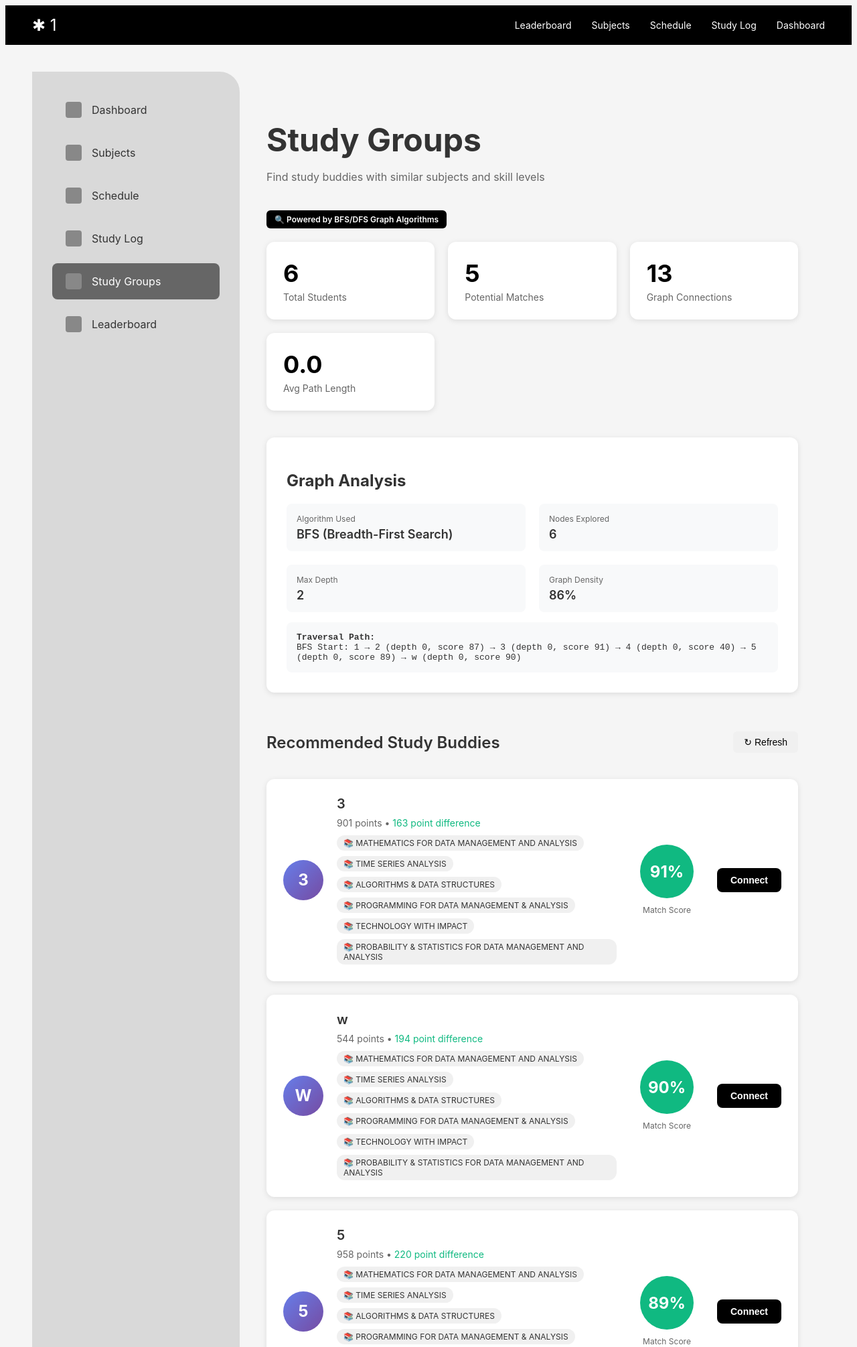
After one commit to rmetchkarovaieu2024-bit/ADS-Project, a Flask app: page /study_groups in a window 1280 px wide. The commit adds this page. Shown: the top 2011 px of the page at 67% size. Run offline with Flask 3, Linux system fonts and the light colour scheme; a user stored in the database is signed in.

Commit message:
13.11.2025 - Raya and ALp fixed random things

```diff
--- a/app.py
+++ b/app.py
@@ -589,6 +589,279 @@ class LeaderboardBST:
             'right': self._node_to_dict(node.right)
         }
 
+
+# ============ OOP: Graph Class for Study Buddies ============
+from collections import deque
+
+
+class StudyBuddyGraph:
+    """
+    Graph data structure for finding study buddies
+    Demonstrates: Graph theory, BFS/DFS algorithms, adjacency list representation
+    """
+
+    def __init__(self):
+        self.graph = {}  # Adjacency list: {user_id: [connected_user_ids]}
+        self.user_data = {}  # Store user information
+        self.connections = 0
+        self.traversal_path = []
+
+    def add_user(self, user_id, username, points, subjects):
+        """Add a user node to the graph"""
+        if user_id not in self.graph:
+            self.graph[user_id] = []
+            self.user_data[user_id] = {
+                'username': username,
+                'points': points,
+                'subjects': set(subjects)
+            }
+
+    def add_connection(self, user1_id, user2_id):
+        """
+        Add bidirectional edge between two users
+        Represents potential study buddy relationship
+        """
+        if user1_id in self.graph and user2_id in self.graph:
+            if user2_id not in self.graph[user1_id]:
+                self.graph[user1_id].append(user2_id)
+                self.graph[user2_id].append(user1_id)
+                self.connections += 1
+
+    def calculate_compatibility(self, user1_id, user2_id):
+        """
+        Calculate compatibility score between two users
+        Based on: shared subjects and point similarity
+        """
+        user1 = self.user_data[user1_id]
+        user2 = self.user_data[user2_id]
+
+        # Shared subjects score (0-50 points)
+        shared = user1['subjects'].intersection(user2['subjects'])
+        total_subjects = max(len(user1['subjects']), len(user2['subjects']))
+        subject_score = (len(shared) / total_subjects * 50) if total_subjects > 0 else 0
+
+        # Points similarity score (0-50 points)
+        point_diff = abs(user1['points'] - user2['points'])
+        max_possible_diff = 1000  # Assume max difference of 1000 points
+        point_score = max(0, 50 - (point_diff / max_possible_diff * 50))
+
+        total_score = int(subject_score + point_score)
+        return total_score, list(shared), point_diff
+
+    def bfs_find_buddies(self, start_user_id, max_buddies=10):
+        """
+        Breadth-First Search to find study buddies
+        BFS explores level by level - finds closest connections first
+        Time Complexity: O(V + E) where V = vertices, E = edges
+        Demonstrates: BFS algorithm, queue data structure
+        """
+        if start_user_id not in self.graph:
+            return []
+
+        visited = set()
+        queue = deque([start_user_id])
+        visited.add(start_user_id)
+        buddies = []
+        self.traversal_path = [f"BFS Start: {self.user_data[start_user_id]['username']}"]
+        nodes_explored = 0
+        max_depth = 0
+
+        current_depth = 0
+        nodes_at_current_depth = 1
+        nodes_at_next_depth = 0
+
+        while queue and len(buddies) < max_buddies:
+            current_user = queue.popleft()
+            nodes_explored += 1
+            nodes_at_current_depth -= 1
+
+            # Calculate compatibility with all connected users
+            for neighbor_id in self.graph[current_user]:
+                if neighbor_id not in visited:
+                    visited.add(neighbor_id)
+                    queue.append(neighbor_id)
+                    nodes_at_next_depth += 1
+
+                    if neighbor_id != start_user_id:
+                        score, shared, point_diff = self.calculate_compatibility(
+                            start_user_id, neighbor_id
+                        )
+
+                        neighbor = self.user_data[neighbor_id]
+                        buddies.append({
+                            'user_id': neighbor_id,
+                            'username': neighbor['username'],
+                            'points': neighbor['points'],
+                            'compatibility': score,
+                            'shared_subjects': shared,
+                            'point_diff': point_diff,
+                            'depth': current_depth
+                        })
+
+                        self.traversal_path.append(
+                            f"→ {neighbor['username']} (depth {current_depth}, score {score})"
+                        )
+
+            # Track depth levels
+            if nodes_at_current_depth == 0:
+                current_depth += 1
+                max_depth = max(max_depth, current_depth)
+                nodes_at_current_depth = nodes_at_next_depth
+                nodes_at_next_depth = 0
+
+        # Sort by compatibility score
+        buddies.sort(key=lambda x: x['compatibility'], reverse=True)
+
+        return buddies[:max_buddies], {
+            'algorithm': 'BFS (Breadth-First Search)',
+            'nodes_explored': nodes_explored,
+            'max_depth': max_depth,
+            'traversal_path': ' '.join(self.traversal_path)
+        }
+
+    def dfs_find_buddies(self, start_user_id, max_buddies=10):
+        """
+        Depth-First Search to find study buddies
+        DFS explores deeply before backtracking
+        Time Complexity: O(V + E) where V = vertices, E = edges
+        Demonstrates: DFS algorithm, recursion, stack-based traversal
+        """
+        if start_user_id not in self.graph:
+            return []
+
+        visited = set()
+        buddies = []
+        self.traversal_path = [f"DFS Start: {self.user_data[start_user_id]['username']}"]
+        stats = {'nodes_explored': 0, 'max_depth': 0}
+
+        def dfs_recursive(user_id, depth=0):
+            if len(buddies) >= max_buddies:
+                return
+
+            visited.add(user_id)
+            stats['nodes_explored'] += 1
+            stats['max_depth'] = max(stats['max_depth'], depth)
+
+            for neighbor_id in self.graph[user_id]:
+                if neighbor_id not in visited and len(buddies) < max_buddies:
+                    if neighbor_id != start_user_id:
+                        score, shared, point_diff = self.calculate_compatibility(
+                            start_user_id, neighbor_id
+                        )
+
+                        neighbor = self.user_data[neighbor_id]
+                        buddies.append({
+                            'user_id': neighbor_id,
+                            'username': neighbor['username'],
+                            'points': neighbor['points'],
+                            'compatibility': score,
+                            'shared_subjects': shared,
+                            'point_diff': point_diff,
+                            'depth': depth
+                        })
+
+                        self.traversal_path.append(
+                            f"→ {neighbor['username']} (depth {depth}, score {score})"
+                        )
+
+                    dfs_recursive(neighbor_id, depth + 1)
+
+        dfs_recursive(start_user_id)
+
+        # Sort by compatibility score
+        buddies.sort(key=lambda x: x['compatibility'], reverse=True)
+
+        return buddies[:max_buddies], {
+            'algorithm': 'DFS (Depth-First Search)',
+            'nodes_explored': stats['nodes_explored'],
+            'max_depth': stats['max_depth'],
+            'traversal_path': ' '.join(self.traversal_path)
+        }
+
+    def get_graph_density(self):
+        """Calculate graph density (percentage of possible connections that exist)"""
+        num_users = len(self.graph)
+        if num_users <= 1:
+            return 0
+        max_connections = (num_users * (num_users - 1)) / 2
+        return int((self.connections / max_connections * 100)) if max_connections > 0 else 0
+
+
+def build_study_buddy_graph(current_user_id):
+    """
+    Build graph of all users and their potential study buddy connections
+    Uses compatibility threshold to determine edges
+    """
+    graph = StudyBuddyGraph()
+
+    # Get all users
+    users = User.query.all()
+
+    # Add all users as nodes
+    for user in users:
+        subjects = [sw.subject for sw in user.subject_weights]
+        graph.add_user(user.id, user.username, user.points, subjects)
+
+    # Create edges based on compatibility
+    COMPATIBILITY_THRESHOLD = 30  # Only connect users with 30%+ compatibility
+
+    for i, user1 in enumerate(users):
+        for user2 in users[i + 1:]:
+            score, _, _ = graph.calculate_compatibility(user1.id, user2.id)
+            if score >= COMPATIBILITY_THRESHOLD:
+                graph.add_connection(user1.id, user2.id)
+
+    return graph
+
+
+# ============ Route for Study Groups ============
+@app.route('/study_groups')
+def study_groups():
+    """
+    Study Groups page using Graph Algorithms (BFS/DFS)
+    Demonstrates: Graph traversal, compatibility matching, algorithm comparison
+    """
+    if not g.user:
+        return redirect(url_for('login'))
+
+    # Build the study buddy graph
+    graph = build_study_buddy_graph(g.user.id)
+
+    # Use BFS to find study buddies (change to dfs_find_buddies to use DFS)
+    buddies, search_info = graph.bfs_find_buddies(g.user.id, max_buddies=10)
+
+    # Add score classes for visual styling
+    for buddy in buddies:
+        if buddy['compatibility'] >= 70:
+            buddy['score_class'] = 'high'
+        elif buddy['compatibility'] >= 50:
+            buddy['score_class'] = 'medium'
+        else:
+            buddy['score_class'] = 'low'
+
+    # Calculate average path length
+    total_depth = sum(b['depth'] for b in buddies)
+    avg_path_length = round(total_depth / len(buddies), 1) if buddies else 0
+
+    graph_info = {
+        'algorithm': search_info['algorithm'],
+        'nodes_explored': search_info['nodes_explored'],
+        'max_depth': search_info['max_depth'],
+        'connections': graph.connections,
+        'density': graph.get_graph_density(),
+        'avg_path_length': avg_path_length,
+        'traversal_path': search_info['traversal_path']
+    }
+
+    total_users = User.query.count()
+
+    return render_template(
+        'study_groups.html',
+        user=g.user,
+        potential_buddies=buddies,
+        total_users=total_users,
+        graph_info=graph_info
+    )
 # ============ __main__ ============
 if __name__ == '__main__':
     with app.app_context():
--- /dev/null
+++ b/templates/study_groups.html
@@ -0,0 +1,389 @@
+<!DOCTYPE html>
+<html lang="en">
+<head>
+    <meta charset="UTF-8">
+    <meta name="viewport" content="width=device-width, initial-scale=1.0">
+    <title>Study Groups - Smart Study Planner</title>
+    <style>
+        body {
+            font-family: -apple-system, BlinkMacSystemFont, 'Segoe UI', Roboto, Oxygen, Ubuntu, Cantarell, sans-serif;
+            background: #f5f5f5;
+            color: #333;
+        }
+        .navbar {
+            background: #000;
+            padding: 15px 40px;
+            display: flex;
+            justify-content: space-between;
+            align-items: center;
+        }
+        .logo {
+            font-size: 24px;
+            color: white;
+        }
+        .nav-links {
+            display: flex;
+            gap: 30px;
+        }
+        .nav-links a {
+            color: white;
+            text-decoration: none;
+            font-size: 14px;
+        }
+        .groups-container {
+            padding: 40px;
+            display: flex;
+        }
+        .sidebar {
+            width: 250px;
+            background: #d9d9d9;
+            padding: 30px;
+            border-radius: 0 30px 30px 0;
+            min-height: 600px;
+        }
+        .menu-item {
+            padding: 15px 20px;
+            margin-bottom: 10px;
+            border-radius: 8px;
+            display: flex;
+            align-items: center;
+            gap: 15px;
+            cursor: pointer;
+            transition: background 0.3s;
+            text-decoration: none;
+            color: #333;
+        }
+        .menu-item:hover {
+            background: #c9c9c9;
+        }
+        .menu-item.active {
+            background: #666;
+            color: white;
+        }
+        .menu-icon {
+            width: 24px;
+            height: 24px;
+            background: #888;
+            border-radius: 4px;
+        }
+        .groups-content {
+            flex: 1;
+            padding: 40px;
+        }
+        .groups-content h1 {
+            font-size: 48px;
+            font-weight: 700;
+            margin-bottom: 10px;
+        }
+        .groups-content .subtitle {
+            color: #666;
+            margin-bottom: 40px;
+            font-size: 16px;
+        }
+        .algorithm-badge {
+            display: inline-block;
+            background: #000;
+            color: white;
+            padding: 6px 12px;
+            border-radius: 6px;
+            font-size: 12px;
+            font-weight: 600;
+            margin-bottom: 20px;
+        }
+        .stats-row {
+            display: grid;
+            grid-template-columns: repeat(auto-fit, minmax(200px, 1fr));
+            gap: 20px;
+            margin-bottom: 40px;
+        }
+        .stat-card {
+            background: white;
+            padding: 25px;
+            border-radius: 12px;
+            box-shadow: 0 2px 8px rgba(0,0,0,0.1);
+        }
+        .stat-card .value {
+            font-size: 36px;
+            font-weight: 700;
+            color: #000;
+            margin-bottom: 5px;
+        }
+        .stat-card .label {
+            color: #666;
+            font-size: 14px;
+        }
+        .buddy-card {
+            background: white;
+            padding: 25px;
+            border-radius: 12px;
+            box-shadow: 0 2px 8px rgba(0,0,0,0.1);
+            margin-bottom: 20px;
+            display: flex;
+            align-items: center;
+            gap: 20px;
+            transition: transform 0.3s, box-shadow 0.3s;
+        }
+        .buddy-card:hover {
+            transform: translateY(-2px);
+            box-shadow: 0 4px 16px rgba(0,0,0,0.15);
+        }
+        .buddy-avatar {
+            width: 60px;
+            height: 60px;
+            border-radius: 50%;
+            background: linear-gradient(135deg, #667eea 0%, #764ba2 100%);
+            display: flex;
+            align-items: center;
+            justify-content: center;
+            color: white;
+            font-weight: 700;
+            font-size: 24px;
+            flex-shrink: 0;
+        }
+        .buddy-info {
+            flex: 1;
+        }
+        .buddy-name {
+            font-size: 20px;
+            font-weight: 600;
+            margin-bottom: 8px;
+        }
+        .buddy-points {
+            color: #666;
+            font-size: 14px;
+            margin-bottom: 8px;
+        }
+        .shared-subjects {
+            display: flex;
+            flex-wrap: wrap;
+            gap: 8px;
+            margin-top: 10px;
+        }
+        .subject-badge {
+            background: #f0f0f0;
+            padding: 4px 10px;
+            border-radius: 12px;
+            font-size: 12px;
+            color: #333;
+        }
+        .compatibility-score {
+            text-align: center;
+            padding: 15px;
+        }
+        .score-circle {
+            width: 80px;
+            height: 80px;
+            border-radius: 50%;
+            background: #000;
+            color: white;
+            display: flex;
+            align-items: center;
+            justify-content: center;
+            font-size: 24px;
+            font-weight: 700;
+            margin: 0 auto 10px;
+        }
+        .score-circle.high { background: #10b981; }
+        .score-circle.medium { background: #f59e0b; }
+        .score-circle.low { background: #6b7280; }
+        .score-label {
+            font-size: 12px;
+            color: #666;
+        }
+        .connect-btn {
+            background: #000;
+            color: white;
+            border: none;
+            padding: 10px 20px;
+            border-radius: 8px;
+            font-size: 14px;
+            font-weight: 600;
+            cursor: pointer;
+            transition: background 0.3s;
+        }
+        .connect-btn:hover {
+            background: #333;
+        }
+        .section-header {
+            display: flex;
+            justify-content: space-between;
+            align-items: center;
+            margin-bottom: 20px;
+        }
+        .section-header h2 {
+            font-size: 24px;
+            font-weight: 600;
+        }
+        .refresh-btn {
+            background: #f0f0f0;
+            border: none;
+            padding: 8px 16px;
+            border-radius: 6px;
+            cursor: pointer;
+            font-size: 14px;
+            transition: background 0.3s;
+        }
+        .refresh-btn:hover {
+            background: #e0e0e0;
+        }
+        .empty-state {
+            text-align: center;
+            padding: 60px 20px;
+            color: #999;
+            background: white;
+            border-radius: 12px;
+        }
+        .graph-visualization {
+            background: white;
+            padding: 30px;
+            border-radius: 12px;
+            box-shadow: 0 2px 8px rgba(0,0,0,0.1);
+            margin-bottom: 40px;
+        }
+        .graph-info {
+            display: grid;
+            grid-template-columns: repeat(auto-fit, minmax(250px, 1fr));
+            gap: 20px;
+            margin-top: 20px;
+        }
+        .info-item {
+            background: #f8f9fa;
+            padding: 15px;
+            border-radius: 8px;
+        }
+        .info-item .info-label {
+            font-size: 12px;
+            color: #666;
+            margin-bottom: 5px;
+        }
+        .info-item .info-value {
+            font-size: 18px;
+            font-weight: 600;
+        }
+        .path-display {
+            background: #f8f9fa;
+            padding: 15px;
+            border-radius: 8px;
+            margin-top: 15px;
+            font-family: 'Courier New', monospace;
+            font-size: 13px;
+        }
+    </style>
+</head>
+<body>
+    <div class="navbar">
+        <div class="logo">✱ {{ user.username }}</div>
+        <div class="nav-links">
+            <a href="/leaderboard">Leaderboard</a>
+            <a href="/weight">Subjects</a>
+            <a href="/schedule">Schedule</a>
+            <a href="/study_log">Study Log</a>
+            <a href="/dashboard">Dashboard</a>
+        </div>
+    </div>
+    <div class="groups-container">
+        <div class="sidebar">
+            <a href="/dashboard" class="menu-item"><div class="menu-icon"></div><span>Dashboard</span></a>
+            <a href="/weight" class="menu-item"><div class="menu-icon"></div><span>Subjects</span></a>
+            <a href="/schedule" class="menu-item"><div class="menu-icon"></div><span>Schedule</span></a>
+            <a href="/study_log" class="menu-item"><div class="menu-icon"></div><span>Study Log</span></a>
+            <div class="menu-item active"><div class="menu-icon"></div><span>Study Groups</span></div>
+            <a href="/leaderboard" class="menu-item"><div class="menu-icon"></div><span>Leaderboard</span></a>
+        </div>
+        <div class="groups-content">
+            <h1>Study Groups</h1>
+            <p class="subtitle">Find study buddies with similar subjects and skill levels</p>
+            <span class="algorithm-badge">🔍 Powered by BFS/DFS Graph Algorithms</span>
+
+            <div class="stats-row">
+                <div class="stat-card">
+                    <div class="value">{{ total_users }}</div>
+                    <div class="label">Total Students</div>
+                </div>
+                <div class="stat-card">
+                    <div class="value">{{ potential_buddies|length }}</div>
+                    <div class="label">Potential Matches</div>
+                </div>
+                <div class="stat-card">
+                    <div class="value">{{ graph_info.connections }}</div>
+                    <div class="label">Graph Connections</div>
+                </div>
+                <div class="stat-card">
+                    <div class="value">{{ graph_info.avg_path_length }}</div>
+                    <div class="label">Avg Path Length</div>
+                </div>
+            </div>
+
+            <div class="graph-visualization">
+                <h2>Graph Analysis</h2>
+                <div class="graph-info">
+                    <div class="info-item">
+                        <div class="info-label">Algorithm Used</div>
+                        <div class="info-value">{{ graph_info.algorithm }}</div>
+                    </div>
+                    <div class="info-item">
+                        <div class="info-label">Nodes Explored</div>
+                        <div class="info-value">{{ graph_info.nodes_explored }}</div>
+                    </div>
+                    <div class="info-item">
+                        <div class="info-label">Max Depth</div>
+                        <div class="info-value">{{ graph_info.max_depth }}</div>
+                    </div>
+                    <div class="info-item">
+                        <div class="info-label">Graph Density</div>
+                        <div class="info-value">{{ graph_info.density }}%</div>
+                    </div>
+                </div>
+                {% if graph_info.traversal_path %}
+                <div class="path-display">
+                    <strong>Traversal Path:</strong><br>
+                    {{ graph_info.traversal_path }}
+                </div>
+                {% endif %}
+            </div>
+
+            <div class="section-header">
+                <h2>Recommended Study Buddies</h2>
+                <button class="refresh-btn" onclick="location.reload()">↻ Refresh</button>
+            </div>
+
+            {% if potential_buddies %}
+                {% for buddy in potential_buddies %}
+                    <div class="buddy-card">
+                        <div class="buddy-avatar">{{ buddy.username[0].upper() }}</div>
+                        <div class="buddy-info">
+                            <div class="buddy-name">{{ buddy.username }}</div>
+                            <div class="buddy-points">
+                                {{ buddy.points }} points •
+                                <span style="color: #10b981;">{{ buddy.point_diff }} point difference</span>
+                            </div>
+                            {% if buddy.shared_subjects %}
+                                <div class="shared-subjects">
+                                    {% for subject in buddy.shared_subjects %}
+                                        <span class="subject-badge">📚 {{ subject }}</span>
+                                    {% endfor %}
+                                </div>
+                            {% endif %}
+                        </div>
+                        <div class="compatibility-score">
+                            <div class="score-circle {{ buddy.score_class }}">{{ buddy.compatibility }}%</div>
+                            <div class="score-label">Match Score</div>
+                        </div>
+                        <button class="connect-btn" onclick="connectBuddy('{{ buddy.username }}')">Connect</button>
+                    </div>
+                {% endfor %}
+            {% else %}
+                <div class="empty-state">
+                    <p>No study buddies found yet. More students will appear as they join!</p>
+                </div>
+            {% endif %}
+        </div>
+    </div>
+
+    <script>
+        function connectBuddy(username) {
+            alert(`Connection request sent to ${username}! (This would integrate with a messaging system)`);
+        }
+    </script>
+</body>
+</html>
```
Also changed, not shown: templates/leaderboard.html (+3 -9 lines), instance/users.db.
